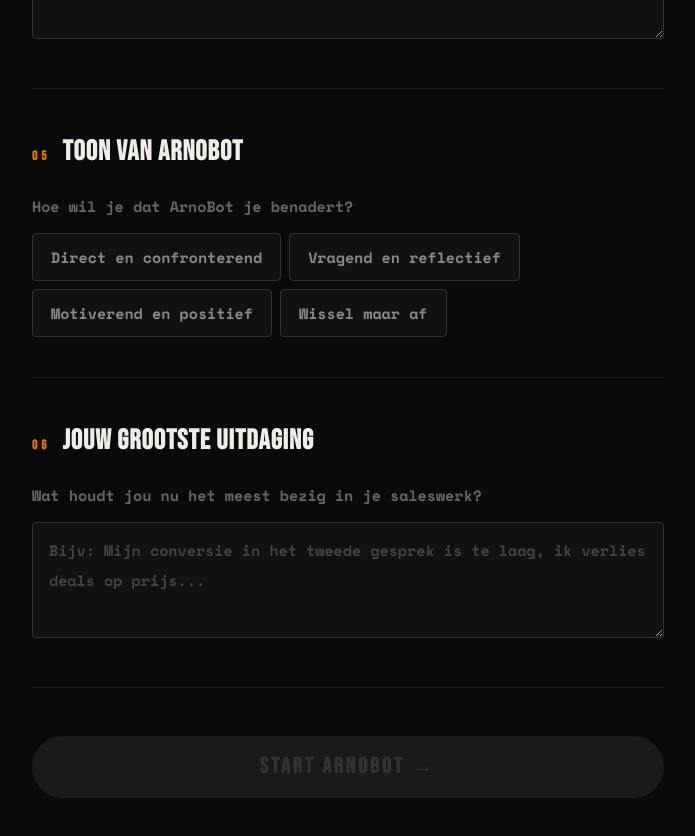
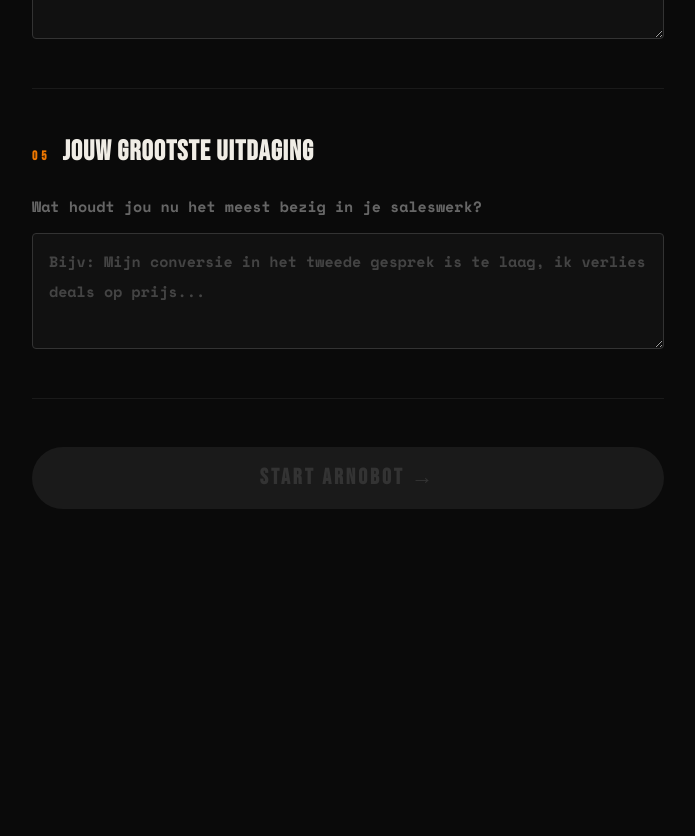
Before and after one commit to arnoceo-ops/arno-blog, a Next.js app: page /bot/profiel in a window 1280 px wide. Shown: the part 1520-2356 px from the top of the page, without its empty margins (292-987 px from the left). After the commit the page ends 2109 px from the top, so only its background shows below. Built offline with nearby package versions, Linux system fonts and the light colour scheme; no server answers.

Commit message:
feat: toon-instelling verwijderd uit profiel

```diff
--- a/app/bot/profiel/page.tsx
+++ b/app/bot/profiel/page.tsx
@@ -10,7 +10,6 @@ type Answers = {
   markt: string[]
   wat_verkoop_je: string
   ideale_klant: string
-  toon: string
   uitdaging: string
 }
 
@@ -19,13 +18,11 @@ const empty: Answers = {
   markt: [],
   wat_verkoop_je: '',
   ideale_klant: '',
-  toon: '',
   uitdaging: '',
 }
 
 const ROL_OPTIONS = ['Inside Sales', 'AE New Business', 'AM Farmer', 'Key Account Manager', 'Sales Manager/Director', 'VP of Sales', "ZZP'er", 'CEO/DGA', 'Anders']
 const MARKT_OPTIONS = ['B2B MKB', 'B2B Enterprise', 'B2C', 'Overheid']
-const TOON_OPTIONS = ['Direct en confronterend', 'Vragend en reflectief', 'Motiverend en positief', 'Wissel maar af']
 
 function Chip({ label, selected, onClick }: { label: string; selected: boolean; onClick: () => void }) {
   return (
@@ -104,7 +101,6 @@ export default function BotProfielPage() {
     answers.markt.length > 0 &&
     answers.wat_verkoop_je.trim().length > 2 &&
     answers.ideale_klant.trim().length > 2 &&
-    answers.toon &&
     answers.uitdaging.trim().length > 2
 
   async function handleSubmit() {
@@ -211,16 +207,7 @@ export default function BotProfielPage() {
             />
           </Block>
 
-          <Block nr="05" title="Toon van ArnoBot">
-            <p style={{ fontSize: 15, fontWeight: 700, lineHeight: '30px', color: '#666', marginBottom: 12 }}>Hoe wil je dat ArnoBot je benadert?</p>
-            <div style={{ display: 'flex', flexWrap: 'wrap', gap: 8 }}>
-              {TOON_OPTIONS.map(o => (
-                <Chip key={o} label={o} selected={answers.toon === o} onClick={() => set('toon', o)} />
-              ))}
-            </div>
-          </Block>
-
-          <Block nr="06" title="Jouw grootste uitdaging">
+          <Block nr="05" title="Jouw grootste uitdaging">
             <p style={{ fontSize: 15, fontWeight: 700, lineHeight: '30px', color: '#666', marginBottom: 12 }}>Wat houdt jou nu het meest bezig in je saleswerk?</p>
             <textarea
               value={answers.uitdaging}
```
